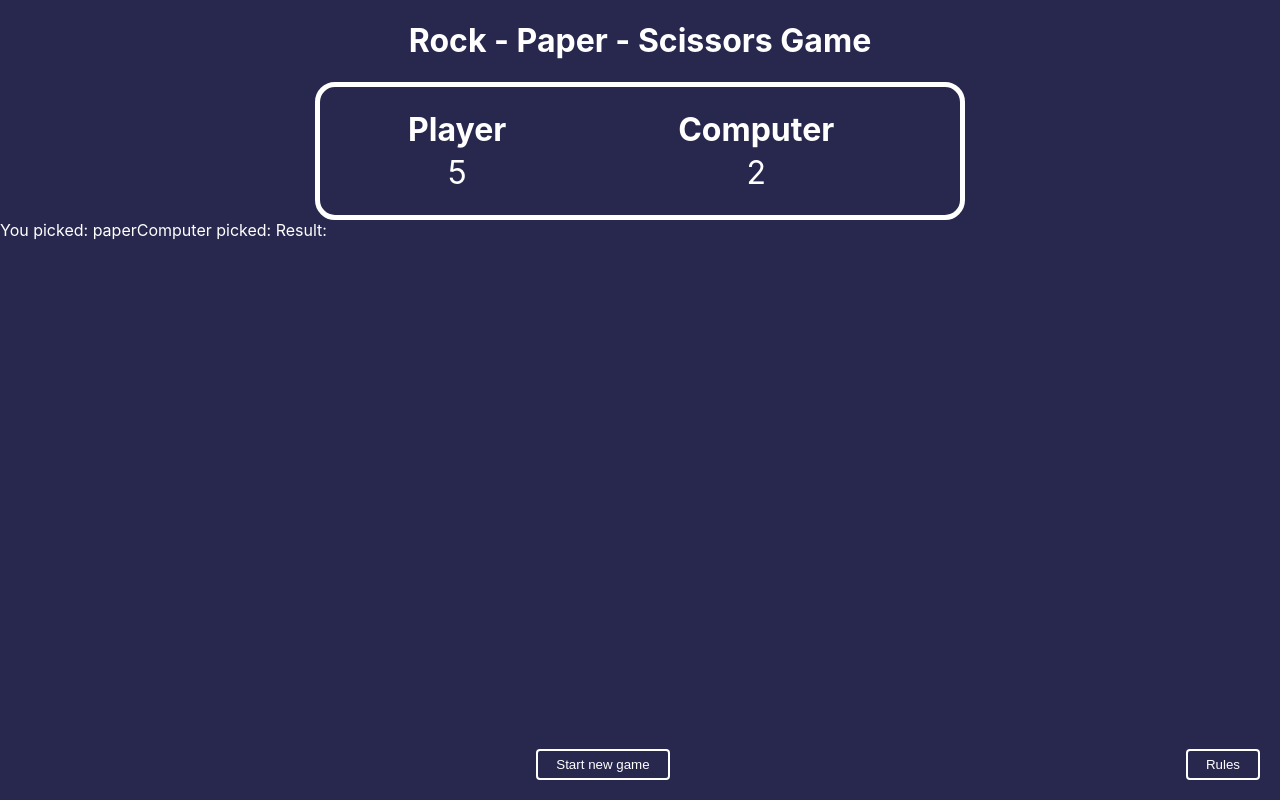
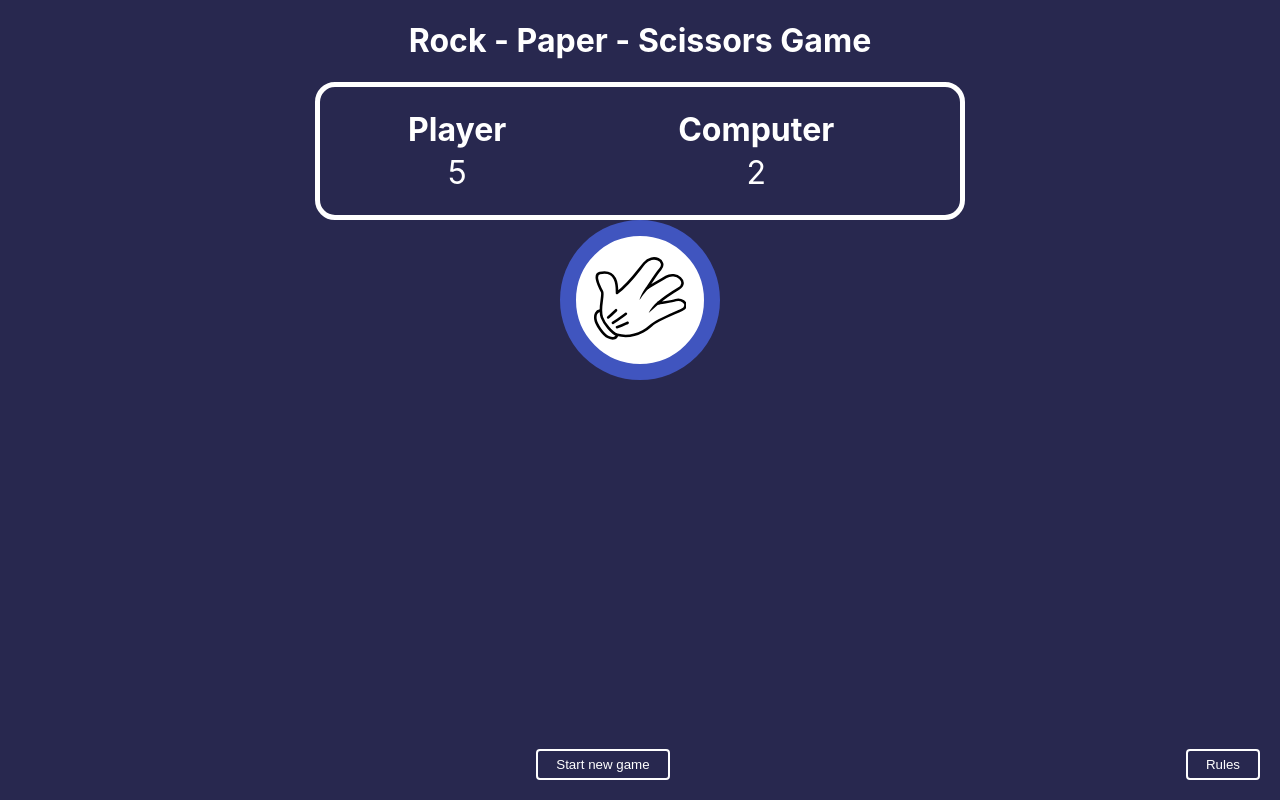
Before and after one commit to Gebec/rock-paper-scisors, a React (Create React App) app: page / in a window 1280 px wide. Both pictures are taken after a click on the button 480 px from the left and 379 px from the top of the page. Built offline with nearby package versions, Linux system fonts and the light colour scheme.

Commit message:
feature: displayed results

```diff
--- a/src/Components/Choice/Choice.tsx
+++ b/src/Components/Choice/Choice.tsx
@@ -3,9 +3,10 @@ import PropTypes from 'prop-types';
 import styled from 'styled-components';
 
 type TProps = {
-  onClickCallback: (event: React.MouseEvent<HTMLButtonElement>) => void;
+  onClickCallback?: (event: React.MouseEvent<HTMLButtonElement>) => void;
   id: string;
   borderColor: string;
+  disabled?: boolean;
   children: React.ReactElement;
 };
 
@@ -13,19 +14,26 @@ export const Choice: React.FC<TProps> = ({
   onClickCallback,
   id,
   borderColor,
+  disabled = false,
   children,
 }) => {
   return (
-    <ChoiceComponent data-id={id} color={borderColor} onClick={onClickCallback}>
+    <ChoiceComponent
+      data-id={id}
+      color={borderColor}
+      onClick={onClickCallback}
+      disabled={disabled}
+    >
       {children}
     </ChoiceComponent>
   );
 };
 
 Choice.propTypes = {
-  onClickCallback: PropTypes.func.isRequired,
+  onClickCallback: PropTypes.func,
   id: PropTypes.string.isRequired,
   borderColor: PropTypes.string.isRequired,
+  disabled: PropTypes.bool,
   children: PropTypes.element.isRequired,
 };
 
@@ -34,8 +42,15 @@ const ChoiceComponent = styled.button`
   height: 10rem;
   border: 1rem solid ${(props) => props.color ?? '#00FF00'};
   border-radius: 50%;
+  cursor: pointer;
+  background-color: white;
 
-  > * {
+  &:disabled {
+    cursor: unset;
+    background-color: white;
+  }
+
+  & > * {
     width: 80%;
     height: 80%;
   }
--- a/src/Components/ResultsTable/ResultsTable.tsx
+++ b/src/Components/ResultsTable/ResultsTable.tsx
@@ -1,6 +1,15 @@
+import { ReactElement } from 'react';
+
 import PropTypes from 'prop-types';
 import { EOption } from '../../option.enum';
 import { EResult } from '../../result.enum';
+import { Choice } from '../Choice/Choice';
+
+import styled from 'styled-components';
+
+import Rock from '../../Assets/images/rock';
+import Paper from '../../Assets/images/paper';
+import Scissors from '../../Assets/images/scissors';
 
 type TProps = {
   userChoice: EOption | null;
@@ -13,12 +22,46 @@ export const ResultsTable: React.FC<TProps> = ({
   computerChoice,
   result,
 }) => {
+  const getChoice = (choice: EOption): ReactElement => {
+    switch (choice) {
+      case EOption.PAPER:
+        return <Paper />;
+      case EOption.ROCK:
+        return <Rock />;
+      case EOption.SCISSORS:
+        return <Scissors />;
+      default:
+        return <div></div>;
+    }
+  };
+
+  const getResult = (result: EResult | null): ReactElement => {
+    switch (result) {
+      case EResult.COMPUTER_WIN:
+        return <div>Computer win</div>;
+      case EResult.DRAW:
+        return <div>It&apos;s a draw</div>;
+      case EResult.USER_WIN:
+        return <div>You win</div>;
+      default:
+        return <div></div>;
+    }
+  };
+
   return (
-    <>
-      You picked: {userChoice}
-      Computer picked: {computerChoice}
-      Result: {result}
-    </>
+    <ResultsWrapper>
+      {getResult(result)}
+      {userChoice && (
+        <Choice id={EOption.ROCK} borderColor='#4055bf' disabled={true}>
+          {getChoice(userChoice)}
+        </Choice>
+      )}
+      {computerChoice && (
+        <Choice id={EOption.SCISSORS} borderColor='#ff002b' disabled={true}>
+          {getChoice(computerChoice)}
+        </Choice>
+      )}
+    </ResultsWrapper>
   );
 };
 
@@ -41,3 +84,10 @@ ResultsTable.defaultProps = {
   computerChoice: null,
   result: null,
 };
+
+const ResultsWrapper = styled.div`
+  display: flex;
+  flex-direction: row;
+  align-items: center;
+  justify-content: center;
+`;
```
